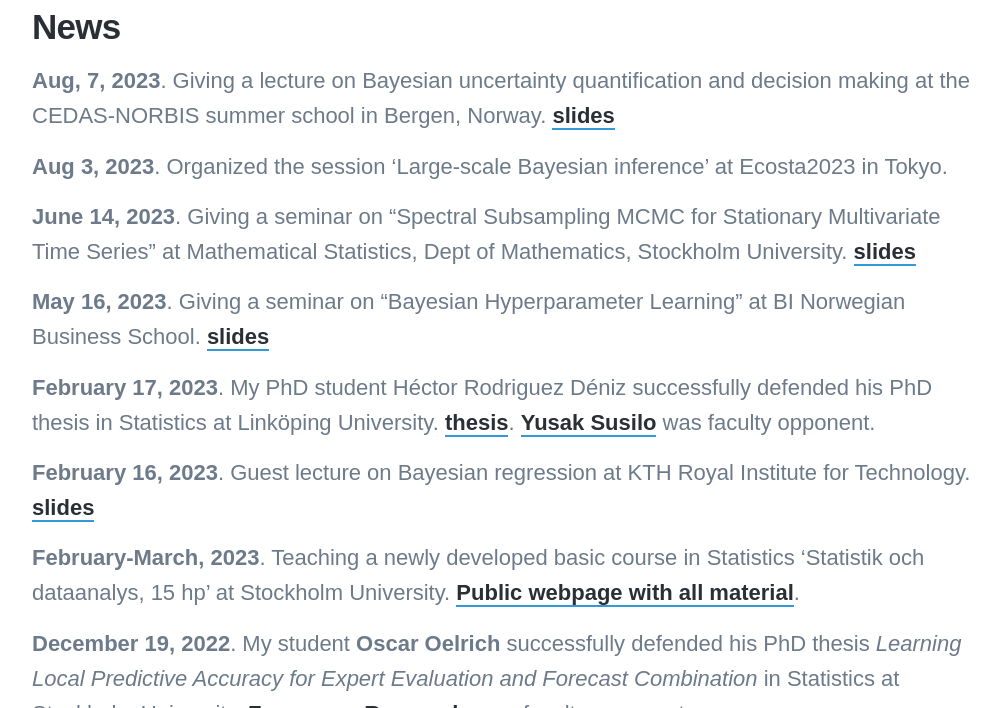
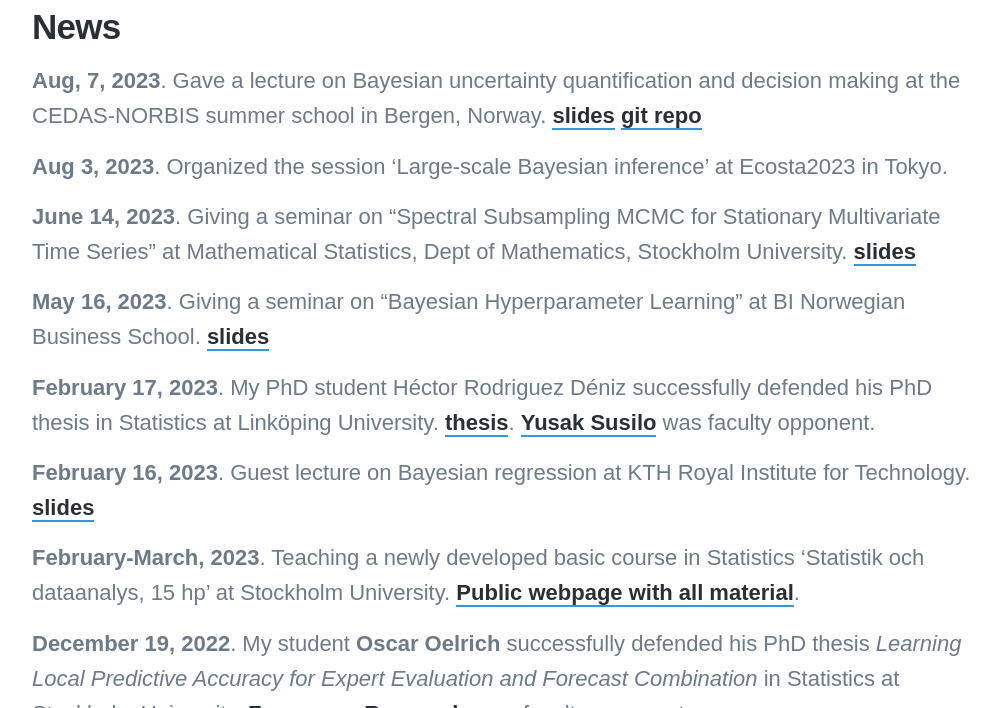
Before and after one commit to mattiasvillani/mattiasvillani.github.io, a Jekyll site: the page built from _pages/news.md, in a window 1280 px wide and 900 px high, scrolled down 416 px, cut to the strip 192-900 px from the top of the window. Shown: the whole strip, without its empty margins (138-1138 px from the left). Built offline with Jekyll 4.4.1, drawn with Linux system fonts in a browser that asks for light colours; nearby versions of some CDN libraries; some web fonts are replaced.

Commit message:
cedas norbis

```diff
--- a/_pages/news.md
+++ b/_pages/news.md
@@ -7,7 +7,7 @@ featured_image: /images/newspaper_desk_crop.jpg
 
 ## News
 
-**Aug, 7, 2023**. Giving a lecture on Bayesian uncertainty quantification and decision making at the CEDAS-NORBIS summer school in Bergen, Norway. [slides](https://github.com/mattiasvillani/Talks/raw/master/CEDASNorbisBergen2023/CEDASBergen2023Villani.pdf)
+**Aug, 7, 2023**. Gave a lecture on Bayesian uncertainty quantification and decision making at the CEDAS-NORBIS summer school in Bergen, Norway. [slides](https://github.com/mattiasvillani/Talks/raw/master/CEDASNorbisBergen2023/CEDASBergen2023Villani.pdf) [git repo](https://github.com/mattiasvillani/CEDAS_NORBIS2023)
 
 **Aug 3, 2023**. Organized the session 'Large-scale Bayesian inference' at Ecosta2023 in Tokyo.
 
```
